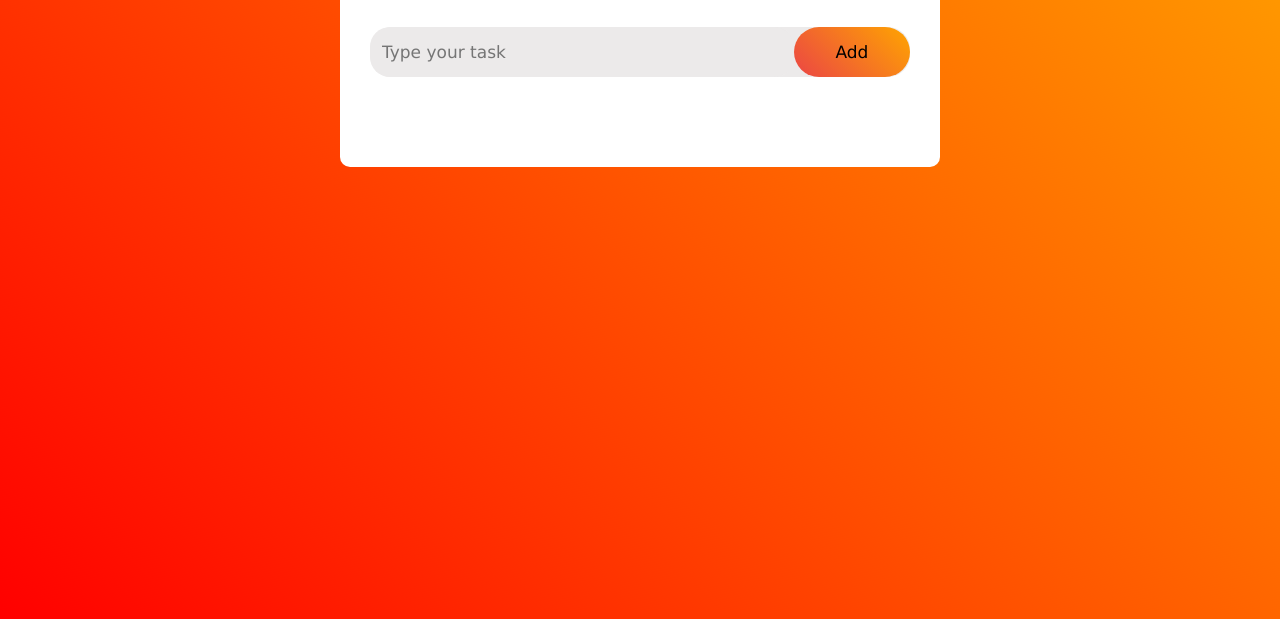
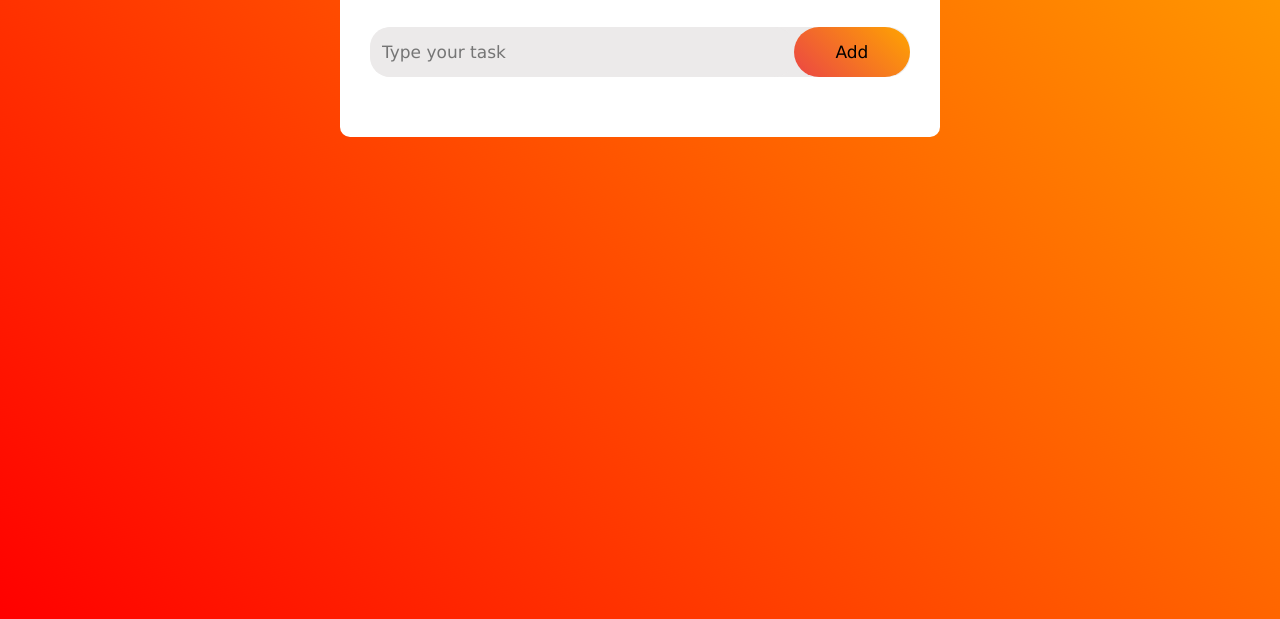
Before and after one commit to KriiLunAus/ToDo, a plain HTML site: page index.html in a window 1280 px wide. Shown: the part 181-800 px from the top of the page. Drawn offline with Linux system fonts and the light colour scheme.

Commit message:
change padding

```diff
--- a/styles.css
+++ b/styles.css
@@ -15,7 +15,7 @@
     max-width: 600px;
     background: #fff;
     margin: 100px auto 20px;
-    padding: 40px 30px 70px;
+    padding: 40px 30px 40px;
     border-radius: 10px;
 }
 .row{
```
